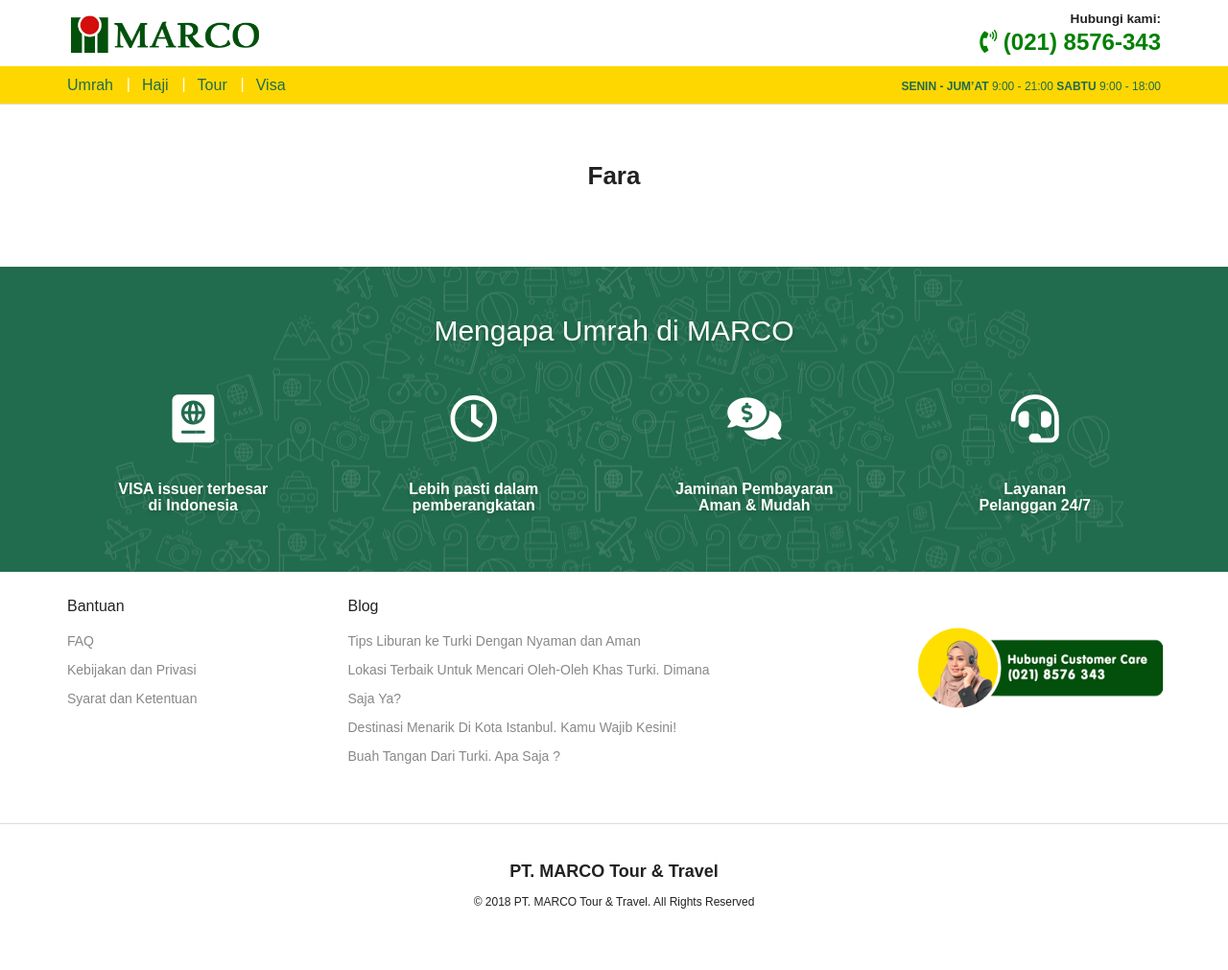
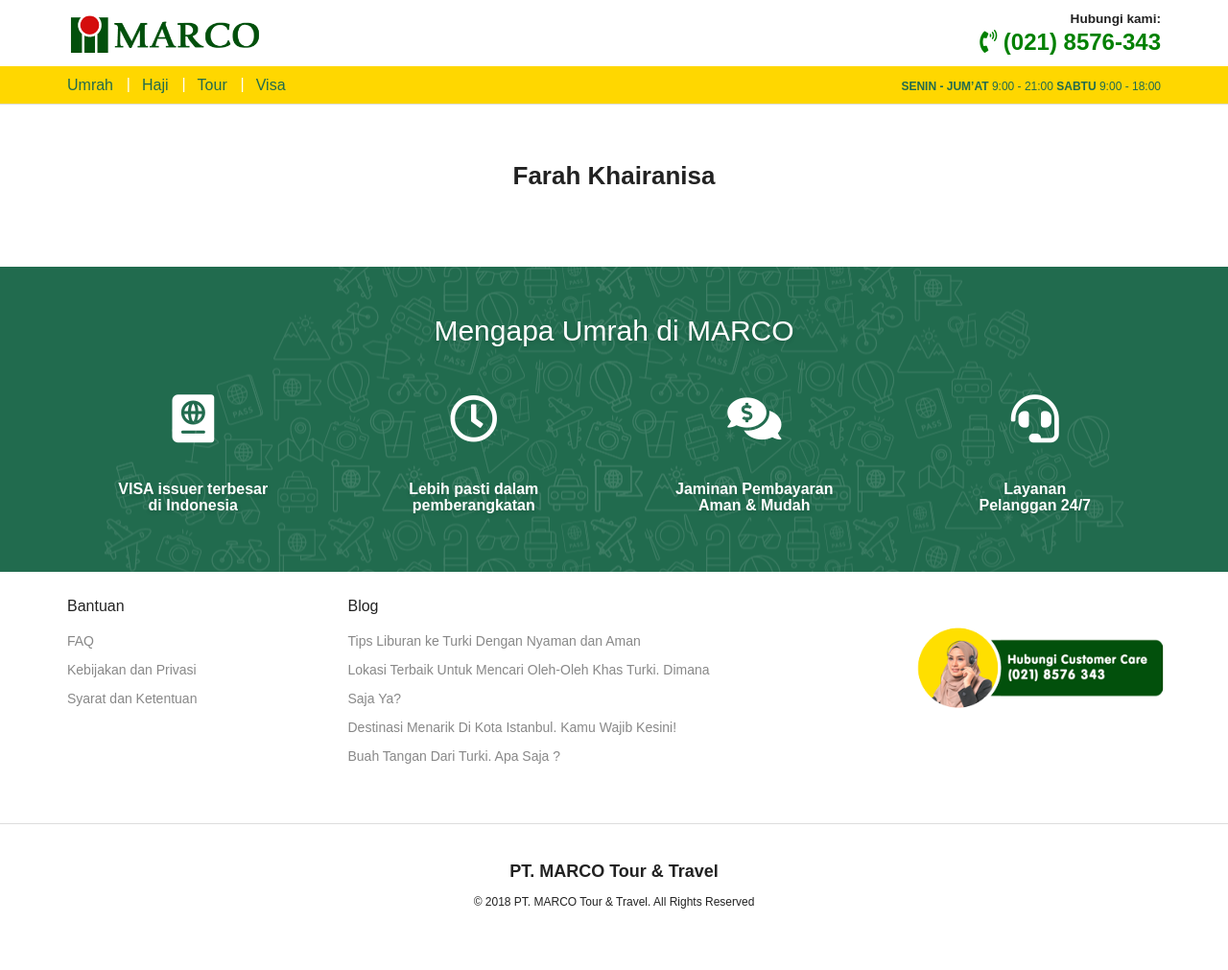
Before and after one commit to kemtol/marco, a Jekyll site: the page built from _agen/fara.markdown, in a window 1280 px wide. Shown: the whole page at 96% size. Built offline with Jekyll 4.4.1, drawn with Linux system fonts in a browser that asks for light colours; nearby versions of some CDN libraries; a script that is not in the unit is left out; some of the changed lines change nothing that is shown.

Commit message:
Updated Fara

```diff
--- a/_agen/fara.markdown
+++ b/_agen/fara.markdown
@@ -1,8 +1,8 @@
 ---
-title: Fara
+title: Farah Khairanisa
 date: 2018-10-11 10:22:00 Z
-permalink: "/agen/fara.html"
-agenwa: 6287722421064
-agenalamat: Rangkasbitung
+permalink: "/agen/farah.html"
+agenwa: 6287773553362
+agenalamat: KP. PASIR GEBANG RT. 002 RW. 003 CIMENTENG JAYA CIBADAK
 layout: static
 ---
```
